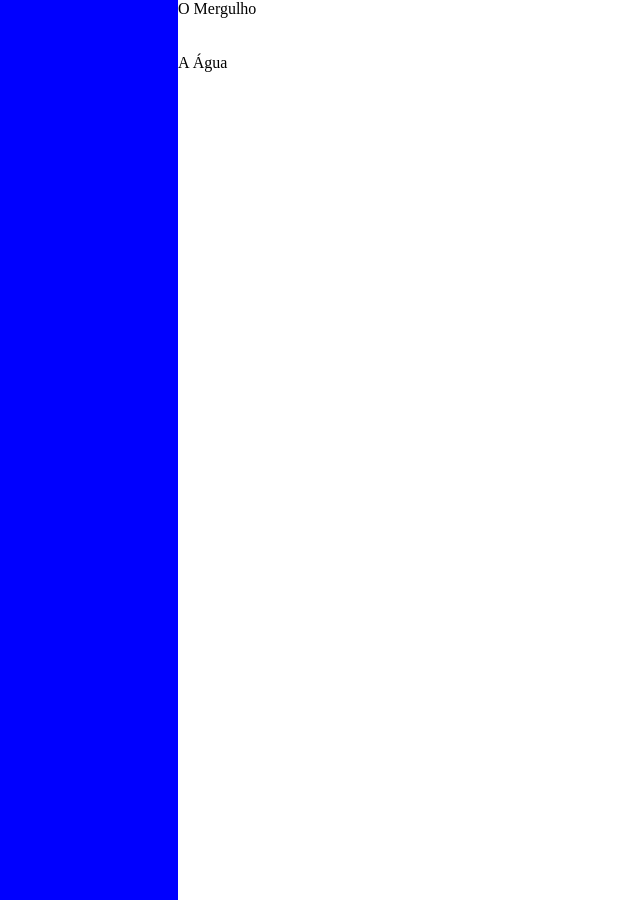
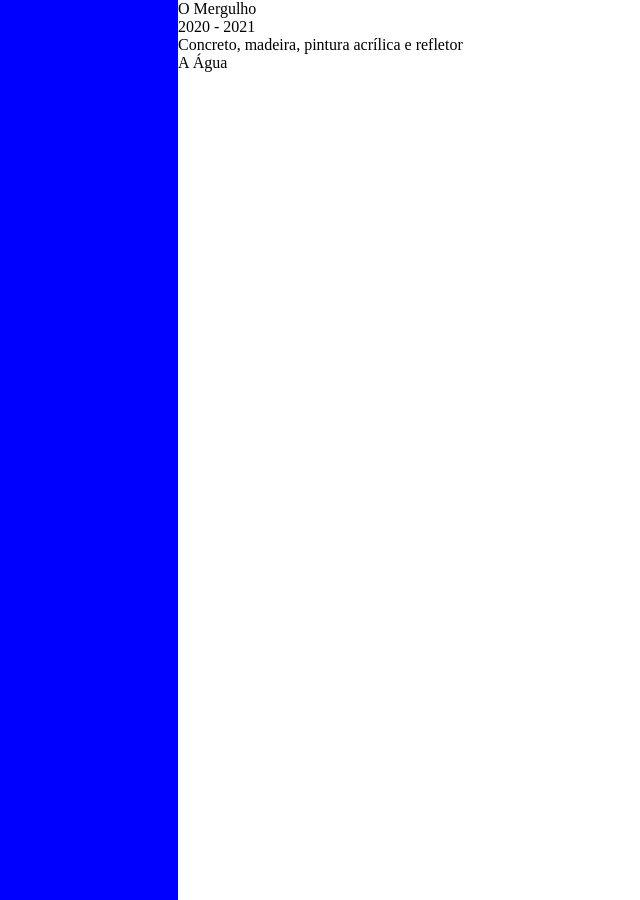
Before and after one commit to marinagem-www/2023.marinagem.com, a Jekyll site: the page built from projects/pt/o-mergulho.md, in a window 1280 px wide. Shown: the whole page, without its empty margins (78-718 px from the left). Built offline with Jekyll 4.4.1, drawn with Linux system fonts in a browser that asks for light colours; part of the change alters nothing that is shown.

Commit message:
Update o-mergulho.md

```diff
--- a/projects/pt/o-mergulho.md
+++ b/projects/pt/o-mergulho.md
@@ -1,5 +1,10 @@
 ---
+published: true
 ptitle: O Mergulho
 category: water
+year: 2020 - 2021
+description: Série contínua
+medium: 'Concreto, madeira, pintura acrílica e refletor'
+dimensions: Dimensões variáveis
 ---
-[pt]
+É assim que Pierre Lévy define virtualização: “A virtualização não é uma desrealização, mas uma mutação de identidade. (...) A virtualização é um dos principais vetores de criação da realidade.” Como em um mergulho, as coordenadas espaço-temporais do virtual oscilam, em trânsito constante. Na água, o corpo humano perde peso e a massa corporal se torna outra, assim como no digital. Este trabalhos, desenvolvidos em um processo de mergulho intenso no digital, interpreta o virtual como uma dinâmica partilhada com a realidade, assumindo sua volatilidade e instabilidade, sendo esta outra forma de estar presente.
```
